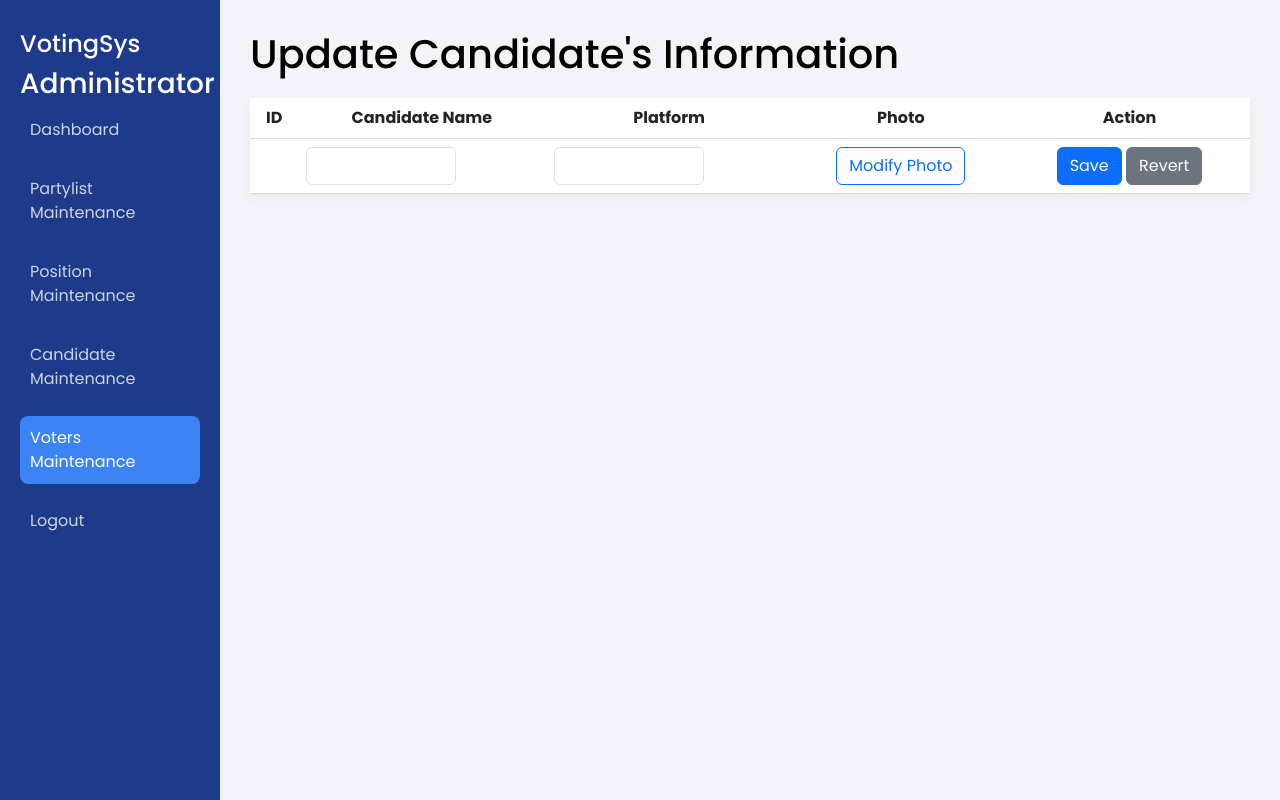
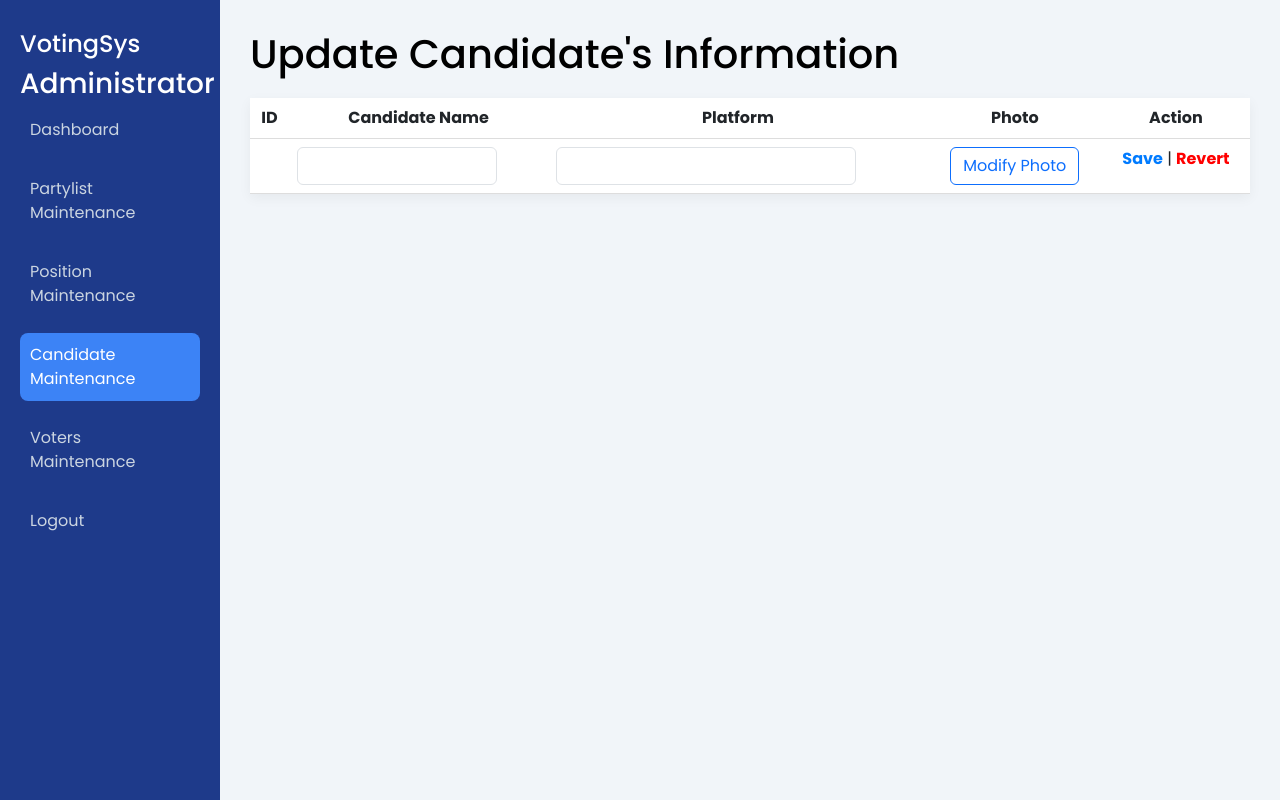
Before and after one commit to cafyrei/ToreVote, a PHP site: page /candidates_modification.php in a window 1280 px wide. Run offline with PHP 8.4, Linux system fonts and the light colour scheme; data that the repository does not hold is empty.

Commit message:
sana matapos n

```diff
--- a/pages/candidates_maintenance.php
+++ b/pages/candidates_maintenance.php
@@ -13,9 +13,9 @@ if (isset($_GET['delete'])) {
 }
 
 if (isset($_POST['search'])) {
-  $searchq = strtolower($_POST['search']);
+  $searchq = trim(strtolower(str_replace(' ', '', $_POST['search'])));
   $searchq = "%$searchq%";
-  $query = "SELECT * FROM candidates WHERE LOWER(candidate_name) LIKE ?";
+  $query = "SELECT * FROM candidates WHERE REPLACE(LOWER(candidate_name), ' ', '') LIKE ?";
   $stmt = $conn->prepare($query);
   $stmt->bind_param("s", $searchq);
 } else {
--- a/pages/candidates_modification.php
+++ b/pages/candidates_modification.php
@@ -44,7 +44,7 @@ if (isset($_POST['save'])) {
   <meta name="viewport" content="width=device-width, initial-scale=1.0" />
   <title>Update Candidate</title>
   <link href="https://cdn.jsdelivr.net/npm/bootstrap@5.3.0/dist/css/bootstrap.min.css" rel="stylesheet">
-  <link rel="stylesheet" href="../styles/voters_modification-style.css" />
+  <link rel="stylesheet" href="../styles/candidate_modification-style.css" />
   <link rel="shortcut icon" href="../img/ToreVote.png" type="image/x-icon">
 </head>
 
@@ -57,8 +57,8 @@ if (isset($_POST['save'])) {
         <a href="./dashboard.php">Dashboard</a>
         <a href="./partylist_maintenance.php">Partylist Maintenance</a>
         <a href="./position_maintenance.php">Position Maintenance</a>
-        <a href="./candidates_maintenance.php">Candidate Maintenance</a>
-        <a href="./voters_maintenance.php" class="active">Voters Maintenance</a>
+        <a href="./candidates_maintenance.php" class="active">Candidate Maintenance</a>
+        <a href="./voters_maintenance.php" >Voters Maintenance</a>
         <a href="./admin-logout.php" class="logout-button" data-bs-toggle="modal" data-bs-target="#logoutModal">Logout</a>
       </nav>
     </aside>
@@ -86,8 +86,8 @@ if (isset($_POST['save'])) {
             </td>
 
             <td>
-              <button type="button" class="btn btn-primary" data-bs-toggle="modal" data-bs-target="#saveModal">Save</button>
-              <button type="button" class="btn btn-secondary" data-bs-toggle="modal" data-bs-target="#revertModal">Revert</button>
+              <button type="button" class="save-btn" data-bs-toggle="modal" data-bs-target="#saveModal">Save</button> |
+              <button type="button" class="revert-btn" data-bs-toggle="modal" data-bs-target="#revertModal">Revert</button>
             </td>
           </tr>
         </table>
--- /dev/null
+++ b/styles/candidate_modification-style.css
@@ -0,0 +1,222 @@
+@import url('https://fonts.googleapis.com/css2?family=Alfa+Slab+One&family=Archivo+Black&family=Archivo:ital,wght@0,100..900;1,100..900&family=Bricolage+Grotesque:opsz,wght@12..96,200..800&family=Cinzel+Decorative:wght@400;700;900&family=Lato:ital,wght@0,100;0,300;0,400;0,700;0,900;1,100;1,300;1,400;1,700;1,900&family=Merriweather:ital,wght@0,300;0,400;0,700;0,900;1,300;1,400;1,700;1,900&family=Montserrat:ital,wght@0,100..900;1,100..900&family=Nunito:ital,wght@0,200..1000;1,200..1000&family=Poppins:ital,wght@0,100;0,200;0,300;0,400;0,500;0,600;0,700;0,800;0,900;1,100;1,200;1,300;1,400;1,500;1,600;1,700;1,800;1,900&family=Rowdies:wght@300;400;700&family=Uncial+Antiqua&display=swap');
+
+* {
+  margin: 0;
+  padding: 0;
+  box-sizing: border-box;
+  font-family: 'Poppins', sans-serif;
+}
+
+body {
+  background: #f1f5f9;
+  color: #333;
+}
+
+.dashboard {
+  display: flex;
+  min-height: 100vh;
+}
+
+.sidebar {
+  width: 220px;
+  background-color: #1e3a8a;
+  color: #fff;
+  padding: 30px 20px;
+}
+
+.sidebar h2 {
+  font-size: 24px;
+}
+
+.admin {
+  margin-top: 20px;
+  text-align: center;
+}
+
+.sidebar nav a {
+  display: block;
+  color: #cbd5e1;
+  text-decoration: none;
+  margin-bottom: 15px;
+  padding: 10px;
+  border-radius: 8px;
+  transition: 0.3s;
+}
+
+.sidebar nav a:hover,
+.sidebar nav a.active {
+  background-color: #3c83f6;
+  color: #fff;
+}
+
+/* Responsive */
+@media (max-width: 768px) {
+  .dashboard {
+    flex-direction: column;
+  }
+
+  .sidebar {
+    width: 100%;
+    text-align: center;
+  }
+}
+
+.main-content {
+  padding: 30px;
+  flex: 1;
+}
+
+h1 {
+  font-size: 28px;
+  margin-bottom: 20px;
+  color: black !important;
+}
+.voter-title {
+  color: black;
+}
+.add-form, .edit-form {
+  margin-bottom: 30px;
+}
+
+.add-form input[type="text"],
+.edit-form input[type="text"] {
+  padding: 10px;
+  width: 300px;
+  border-radius: 6px;
+  border: 1px solid #ccc;
+}
+
+.add-form button,
+.edit-form button {
+  padding: 10px 20px;
+  margin-left: 10px;
+  border: none;
+  border-radius: 6px;
+  background-color: #1d4ed8;
+  color: white;
+  font-weight: bold;
+  cursor: pointer;
+}
+
+.add-form button:hover,
+.edit-form button:hover {
+  background-color: #2563eb;
+}
+
+.cancel-edit {
+  margin-left: 15px;
+  color: #555;
+  text-decoration: none;
+}
+
+.cancel-edit:hover {
+  text-decoration: underline;
+}
+
+table {
+  width: 100%;
+  border-collapse: collapse;
+  background: white;
+  box-shadow: 0 4px 12px rgba(0, 0, 0, 0.05);
+  text-align: center;
+}
+
+th, td {
+  padding: 12px;
+  border-bottom: 1px solid #ddd;
+}
+
+th {
+  background-color: #1e3a8a;
+  color: white;
+}
+
+td {
+    align-items: center;
+    justify-content: center;
+}
+
+.save-btn {
+  color: hsl(211, 100%, 50%);
+  text-decoration: none;
+  font-weight: bold;
+  border: none;
+  background: none;
+}
+
+.save-btn:hover {
+  text-decoration: underline;
+}
+
+.revert-btn {
+  color: red;
+  text-decoration: none;
+  font-weight: bold;
+  border: none;
+  background: none;
+}
+
+.revert-btn:hover {
+  text-decoration: underline;
+}
+
+.center-button {
+  text-align: center;
+  margin-top: 20px;
+}
+
+.center-text {
+  text-align: center;
+  margin-top: 20px;
+}
+
+.myButton {
+	box-shadow:inset 0px 1px 0px 0px #ffffff;
+	background-color:#1e3b8a;
+	border-radius:7px;
+	border:1px solid #dcdcdc;
+	display:inline-block;
+	cursor:pointer;
+	color: white;
+	font-size:15px;
+	font-weight:bold;
+	padding:15px 24px;
+	text-decoration:none;
+  justify-content: center;
+}
+.myButton:hover {
+	background-color:#1e3b8a;
+}
+.myButton:active {
+	position:relative;
+	top:1px;
+}
+
+.custom-modal {
+  max-width: 400px;
+}
+.revert-btn {
+  color: red;
+  text-decoration: none;
+  font-weight: bold;
+}
+
+.topbar h1 {
+  font-size: 40px;
+  color:#1d4ed8
+}
+
+.revert-btn:hover {
+  text-decoration: underline;
+}
+
+input[name="candidate_name"]{
+  width: 200px;
+}
+
+input[name="platform"] {
+    width: 300px;
+}
+#registration-form input[type="text"], input[type="email"], input[type="password"] {
+  width: 300px;
+}
```
